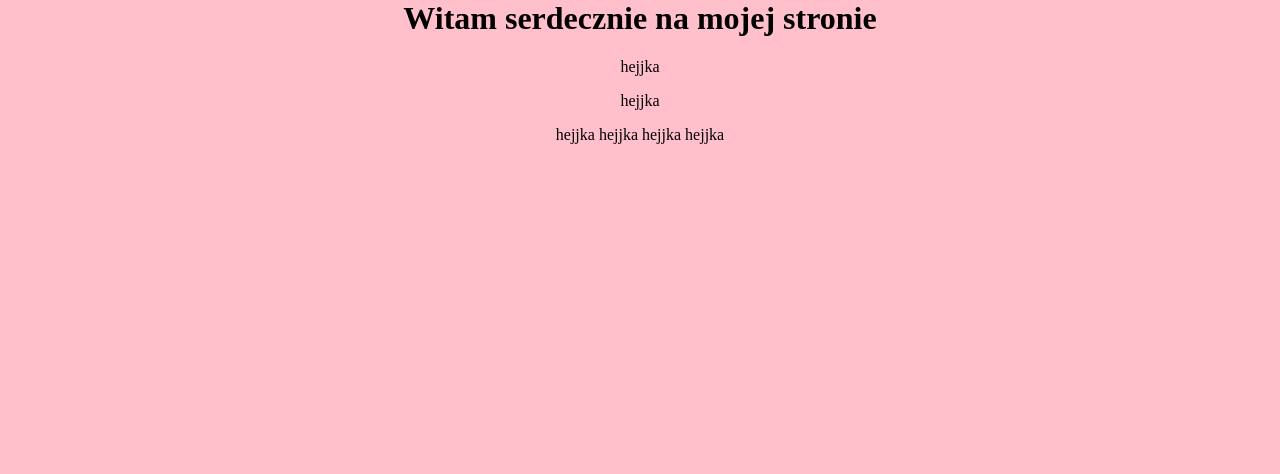
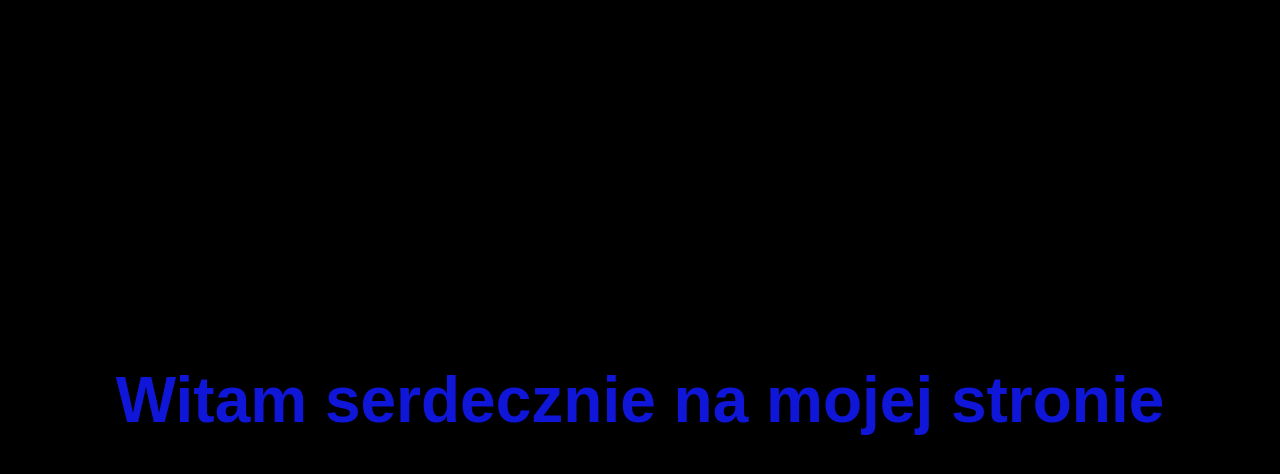
Before and after one commit to Korbielowski/strona, a plain HTML site: page index.html in a window 1280 px wide. Drawn offline with Linux system fonts and the light colour scheme.

Commit message:
java script i zmiany

```diff
--- a/index.html
+++ b/index.html
@@ -7,9 +7,7 @@
     <link rel="stylesheet" href="styles.css">
 </head>
 <body>
-    <h1>Witam serdecznie na mojej stronie</h1>
-    <p>hejjka</p>
-    <p>hejjka</p>
-    <p>hejjka   hejjka hejjka hejjka</p>
+    <h1 class="fancy">Witam serdecznie na mojej stronie</h1>
+    <script src="scripts.js"></script>
 </body>
 </html>
--- /dev/null
+++ b/scripts.js
@@ -0,0 +1,26 @@
+const text = document.querySelector('.fancy');
+const strText = text.textContent;
+const splitText = strText.split("");
+text.textContent = "";
+
+for(let i=0; i < splitText.length; i++){
+    text.innerHTML += "<span>" + splitText[i] + "</span>";
+}
+
+let char = 0;
+let timer = setInterval(onTick, 50);
+
+function onTick(){
+    const span = text.querySelectorAll('span')[char];
+    span.classList.add('fade');
+    char++
+    if(char ===splitText.length){
+        complete();
+        return;
+    }
+}
+
+function complete(){
+    clearInterval(timer);
+    timer = null;
+}
--- a/styles.css
+++ b/styles.css
@@ -1,5 +1,26 @@
+* {
+    margin: 0;
+    padding: 0;
+    box-sizing: border-box;
+}
+
 body {
-    margin: 0;
-    background: pink;
+    background: black;
+}
+
+h1 {
+    color: rgb(15, 22, 216);
+    font-size: 4rem;
+    font-family: sans-serif;
     text-align: center;
+    line-height: 100vh;
 }
+
+span {
+    opacity: 0;
+    transition: all 0.8 ease;
+}
+
+span.fade {
+    opacity: 1;
+}
```
